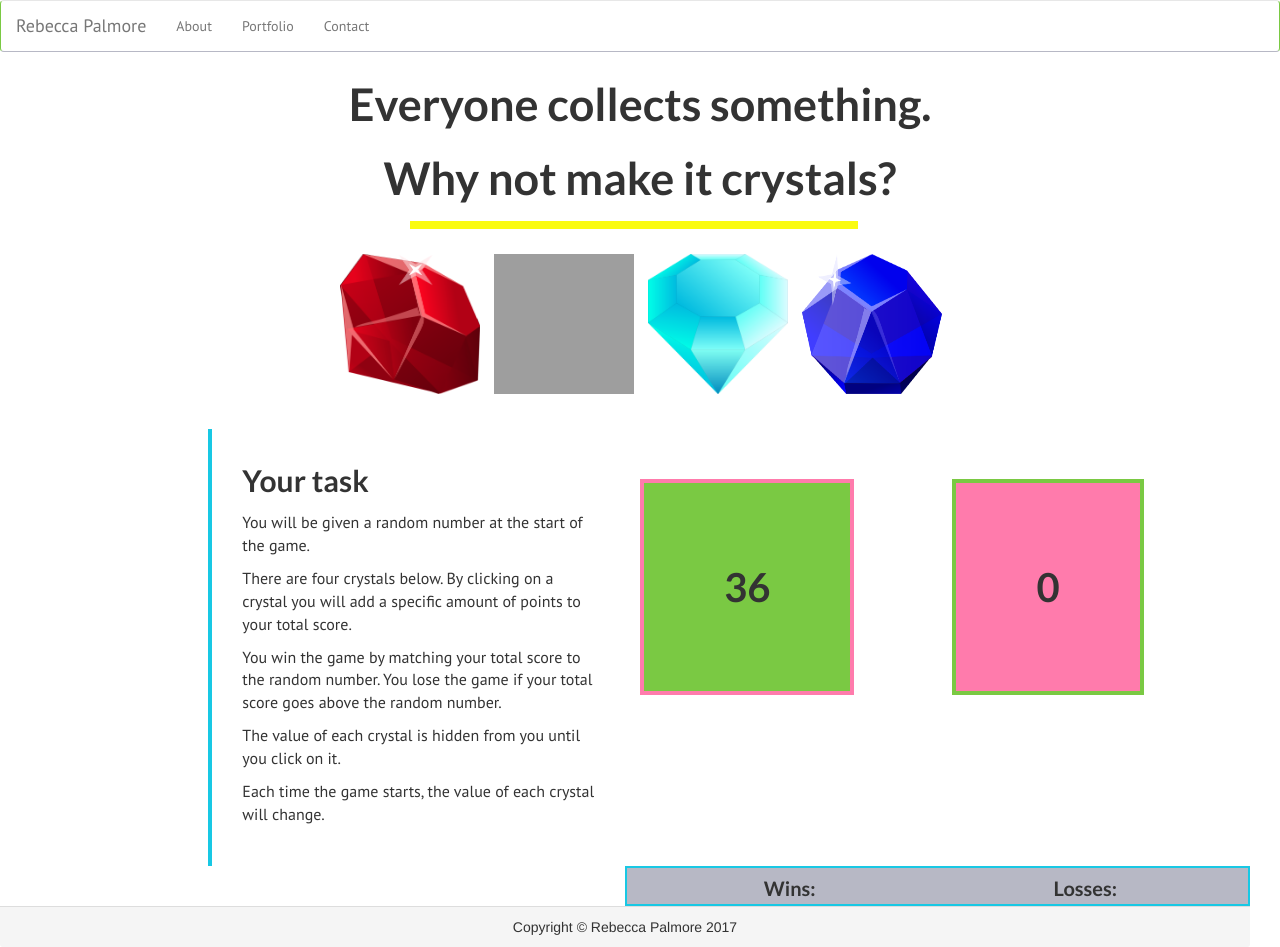
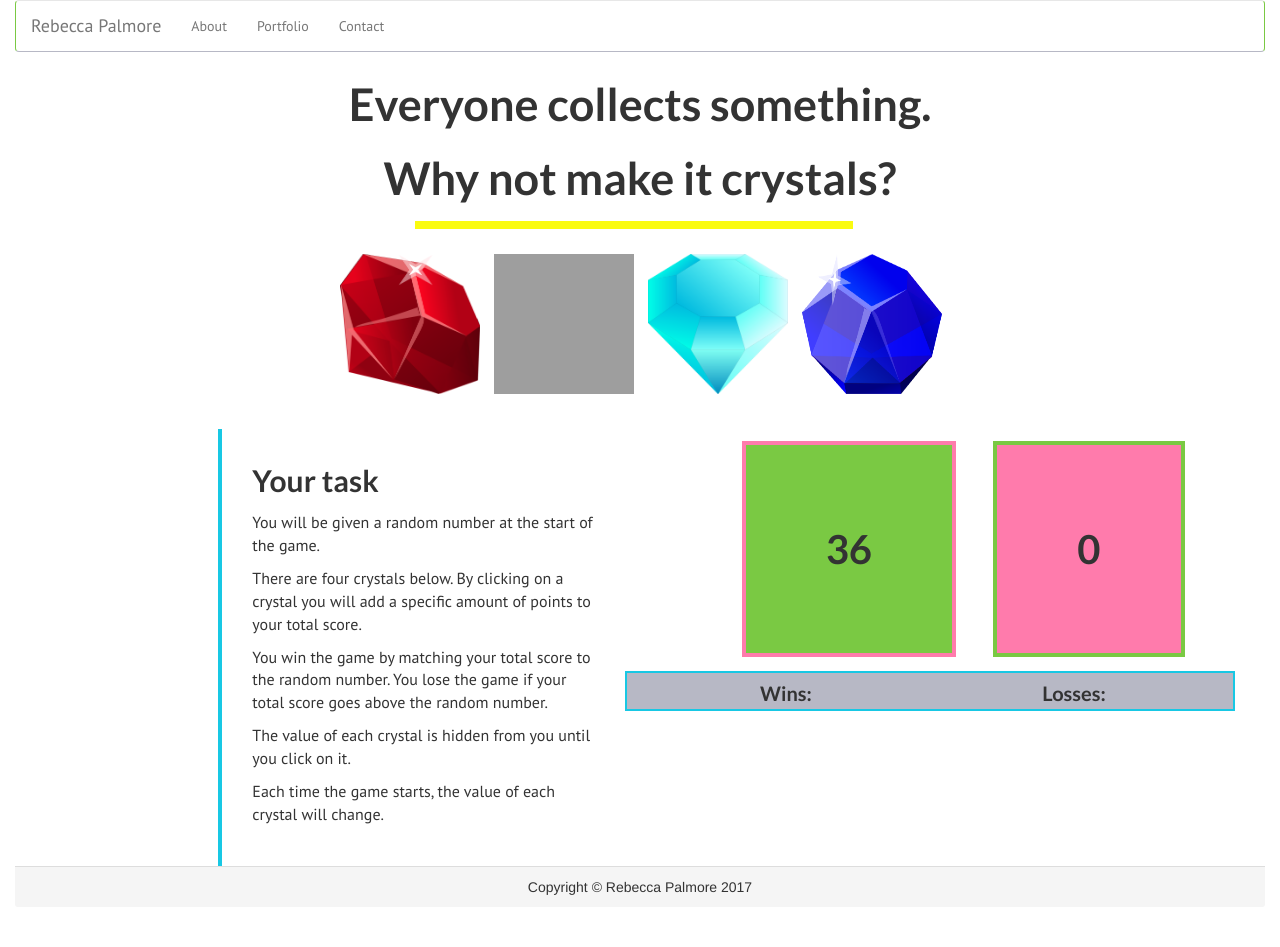
Before and after one commit to rpalmore/crystal-collector, a PHP site: page / in a window 1280 px wide. After the commit the page ends 895 px from the top, so only its background shows below. Run offline with PHP 8.4, Linux system fonts and the light colour scheme; some libraries are stand-ins or nearby versions; grey boxes are pictures that could not be loaded.

Commit message:
updating from desktop

```diff
--- a/assets/css/style.css
+++ b/assets/css/style.css
@@ -73,7 +73,10 @@
 }
 
 .winning-num, .user-score {
-	margin-top: 160px;
+	/*margin-top: 160px;*/
+	margin-top: 10%;
+	width: 150px;
+	height: 150px;
 }
 
 #winning-num {
@@ -83,6 +86,8 @@
 	padding-right: 80px;
 	padding-bottom: 80px;
 	padding-left: 80px;
+	width: 150px;
+	height: 150px;
 	background-color: #7ac943;
 	border-top: 4px solid #ff7bac;
 	border-right: 4px solid #ff7bac;
@@ -97,6 +102,8 @@
 	padding-right: 80px;
 	padding-bottom: 80px;
 	padding-left: 80px;
+	width: 150px;
+	height: 150px;
 	background-color: #ff7bac;
 	border-top: 4px solid #7ac943;
 	border-right: 4px solid #7ac943;
@@ -105,7 +112,11 @@
 }
 
 .score {
-	clear: both;
+	/*clear: left*/;
+	/*clear: both;*/
+	/*position: relative;*/
+	display: block;
+	/*position: absolute;*/
 	background-color: #f15f2a;
 	background-color: #b7b8c5;
 	font-family: 'Lato', sans-serif;
@@ -113,7 +124,7 @@
 	height: 40px;
 	line-height: 40px;
 	border: 2px solid #18c8e4;
-	width: 50%;
+/*	width: 50%;*/
 /*	margin-left: 47%;*/
 }
 
--- a/index.html
+++ b/index.html
@@ -14,7 +14,7 @@
 </head>
 
 <body>
-<div class=".container-fluid">
+<div class="container-fluid">
 	<nav class="navbar navbar-default">
   		<div class="container-fluid">
     		<div class="navbar-header">
@@ -48,7 +48,7 @@
 
 	<div class="row col-lg-12">
 
-		<div class="instructions col-lg-4 col-lg-offset-2 col-md-6">
+		<div class="instructions col-lg-4 col-lg-offset-2 col-md-6 col-sm-6">
 			<p id="intro">
 				Your task
 			</p>
@@ -76,7 +76,7 @@
 		</div>
 
 
-		<div class="winning-num col-lg-2 col-md-3">
+		<div class="winning-num col-lg-2 col-md-3 col-sm-1 col-xs-5 col-xs-offset-1">
 
 			<p>
 				<span id="winning-num"></span>
@@ -84,7 +84,7 @@
 
 		</div>
 
-		<div class="user-score col-lg-2 col-lg-offset-1 col-md-3">
+		<div class="user-score col-lg-2 col-lg-offset-1 col-md-3 col-sm-1 col-xs-5 col-xs-offset-1">
 
 			<p>
 				<span id="user-score"></span>
@@ -92,20 +92,27 @@
 
 		</div>
 
-		<div class="score text-center col-lg-6 col-lg-offset-6 col-md-6 col-md-offset-6">
-					<p class="wins col-lg-6 col-md-6">
+		<!-- <div class="score text-center col-lg-6 col-lg-offset-6 col-md-6 col-md-offset-6 col-sm-6 col-sm-offset-6 col-xs-12"> -->
+		<div class="row-2">
+			<!-- <div class="score text-center col-sm-3 col-sm-offset-1 col-xs-6"> -->
+			<div class="score text-center col-sm-6 col-xs-12">
+					<!-- <p class="wins col-lg-6 col-md-6 col-sm-6 col-xs-6"> -->
+					<p class="wins col-xs-6">
 						Wins: <span id="win-counter"></span>
 					</p>
-					<p class="losses col-lg-6 col-md-6">
+					<!-- <p class="losses col-lg-6 col-md-6 col-sm-6 col-xs-6"> -->
+					<p class="wins col-xs-6">
 						Losses: <span id="loss-counter"></span>
 					</p>
+			</div>
 		</div>
+	</div>
 
-  		<div class="panel-footer text-center">
+  	<div class="panel-footer text-center">
 
-  			Copyright &copy; Rebecca Palmore 2017
+  		Copyright &copy; Rebecca Palmore 2017
 
-  		</div>
+  	</div>
 
 
 
```
Also changed, not shown: assets/javascript/game.js (+1 -6 lines).
